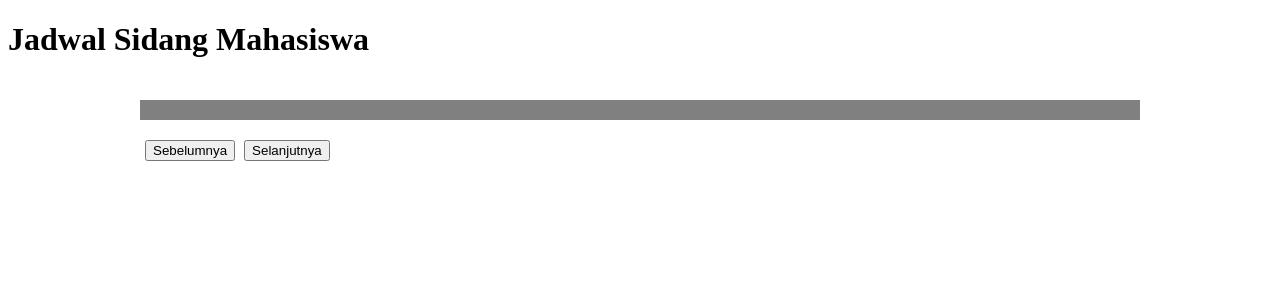
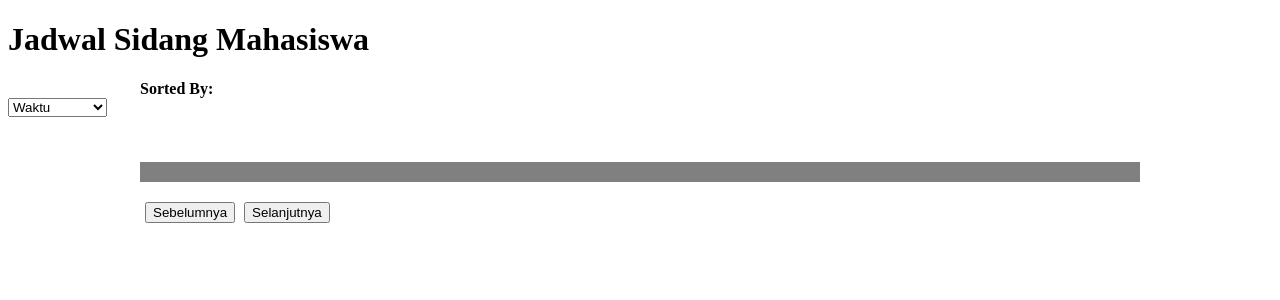
Before and after one commit to umarfarisi/sisidangB11, a PHP site: page /sisidangB11/jadwal_sidang/dosen.html in a window 1280 px wide. Shown: the top 300 px of the page. Run offline with PHP 8.4, Linux system fonts and the light colour scheme.

Commit message:
menambah sorted by pada jadwal sidang untuk admin dan dosen

```diff
--- a/jadwal_sidang/dosen.html
+++ b/jadwal_sidang/dosen.html
@@ -10,6 +10,7 @@
 			var nextNav;
 			var prefNav;
 			var data;
+			var sorted;
 
 			initVariable();
 			getDataFromServer(true);
@@ -20,7 +21,8 @@
 				start = 0;
 				nextNav = false;
 				prefNav = false;
-				data = {start: start, username: sessionStorage.getItem("user")};
+				sorted = "waktu"
+				data = {start: start, sorted:sorted, username: sessionStorage.getItem("user")};
 			}
 
 			function loadAJAX(data, onSuccess){
@@ -46,6 +48,10 @@
 
 				if(data.result === "sukses"){
 					var rows = data.data;
+
+					if(rows.length === 0){
+						nextNav = prefNav = false;
+					}else{
 						if(isNext){
 							countPref.push(data.count);
 
@@ -59,14 +65,11 @@
 						}else{
 							nextNav = true;
 						}
+						prefNav = start !== 0;
+					}
+					showOrHideNavButton();
 
 					$("#total-row p span").html("Count: "+countPref[countPref.length-1]);
-
-					prefNav = start !== 0;
-
-					nextNav = prefNav = rows.length !== 0;
-
-					showOrHideNavButton();
 
 					$("#table-jadwal-sidang").empty();
 					$("#table-jadwal-sidang").append("<thead>");
@@ -144,15 +147,22 @@
 
 			$("#nav-next-btn").click(function(){
 				start += countPref[countPref.length-1];
-				data = {start: start, username: sessionStorage.getItem("user")};
+				data = {start: start, sorted: sorted , username: sessionStorage.getItem("user")};
 				getDataFromServer(true);
 			});
 
 			$("#nav-pref-btn").click(function(){
 				start -= countPref[countPref.length-2];
-				data = {start: start, username: sessionStorage.getItem("user")};
+				data = {start: start, sorted: sorted ,username: sessionStorage.getItem("user")};
 				countPref.pop();
 				getDataFromServer(false);
+			});
+
+			$("#sorted-by").change(function(){
+				initVariable();
+				sorted = $(this).val();
+				data = {start: start, sorted: sorted ,username: sessionStorage.getItem("user")};
+				getDataFromServer(true);
 			});
 
 		});
@@ -188,12 +198,20 @@
 	  	.daftar{
 	  		padding: 10px;
 	  	}
+	  	.sorted-input, h4{
+	  		margin-bottom: 10px;
+	  	}
 	</style>
 </head>
 <body>
 	<h1>Jadwal Sidang Mahasiswa</h1>
+	<h4 class="containers">Sorted By:</h4>
+	<select class="form-control sorted-input containers" id="sorted-by">
+	  <option value="waktu">Waktu</option>
+	  <option value="jenissidang">Jenis Sidang</option>
+	  <option value="mahasiswa">Mahasiswa</option>
+	</select>
 	<table class="table table-hover containers" id="table-jadwal-sidang">
-
 	</table>
 	<div id="total-row" class="containers">
 		<p><span></span></p>
--- a/main/admin-data.php
+++ b/main/admin-data.php
@@ -21,7 +21,7 @@
 			if($_POST['sorted'] === 'jenissidang'){
 				$sql.=  " ORDER BY JMKS.NamaMKS LIMIT 11 OFFSET ".$_POST["start"].";";
 			}else if($_POST['sorted'] === 'mahasiswa'){
-				$sql.=  " ORDER BY M.NPM LIMIT 11 OFFSET ".$_POST["start"].";";
+				$sql.=  " ORDER BY M.USERNAME LIMIT 11 OFFSET ".$_POST["start"].";";
 			}else if($_POST['sorted'] === 'waktu'){
 				$sql.=  " ORDER BY JS.Tanggal, JS.Jam_Mulai, JS.Jam_Selesai LIMIT 11 OFFSET ".$_POST["start"].";";
 			}
```
Also changed, not shown: jadwal_sidang/admin.php (+7 -6 lines), jadwal_sidang/dosen.php (+11 -2 lines). Lines whose indentation alone changed are shown as unchanged.
